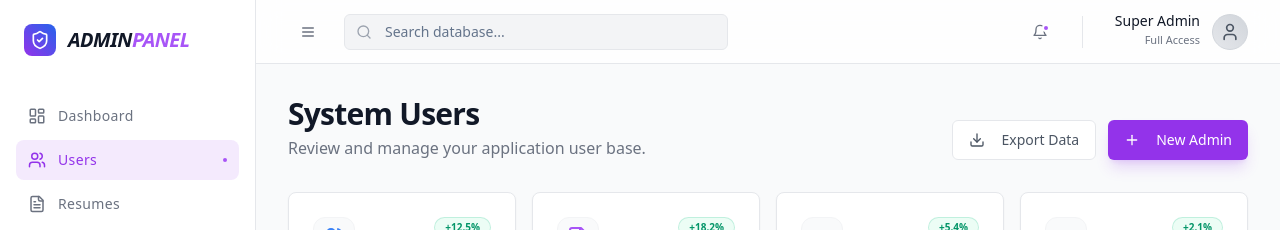
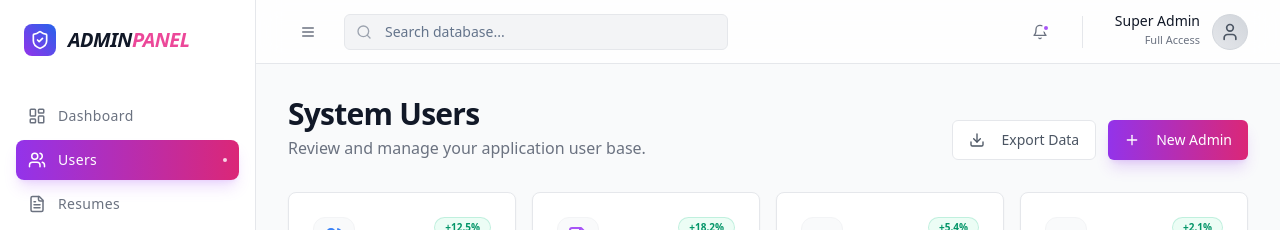
Before and after one commit to abhinavsaxena2308/AI-Resume-Builder, a React (Vite) app: page /admin in a window 1280 px wide. Shown: the top 230 px of the page. Built offline with nearby package versions, Linux system fonts and the light colour scheme; no server answers; sample sign-in values are in the browser's storage.

Commit message:
color bg change in currentstate button

```diff
--- a/src/pages/Admin.jsx
+++ b/src/pages/Admin.jsx
@@ -88,7 +88,7 @@ const Admin = () => {
                     <div className="w-8 h-8 rounded-lg bg-gradient-to-tr from-purple-600 to-blue-600 flex items-center justify-center shrink-0">
                         <ShieldCheck className="w-5 h-5 text-white" />
                     </div>
-                    {sidebarOpen && <span className="font-bold text-xl tracking-tight text-gray-900 dark:text-white uppercase italic">Admin<span className="text-purple-500">Panel</span></span>}
+                    {sidebarOpen && <span className="font-bold text-xl tracking-tight text-gray-900 dark:text-white uppercase italic">Admin<span className="text-pink-500">Panel</span></span>}
                 </div>
 
                 <nav className="flex-1 px-4 py-4 space-y-1 overflow-y-auto no-scrollbar">
@@ -169,7 +169,7 @@ const Admin = () => {
                                     <Download className="w-4 h-4 mr-2" />
                                     Export Data
                                 </Button>
-                                <Button className="bg-purple-600 hover:bg-purple-700 text-white shadow-lg shadow-purple-600/20">
+                                <Button className="bg-gradient-to-r from-purple-600 to-pink-600  text-white shadow-lg shadow-purple-600/20">
                                     <Plus className="w-4 h-4 mr-2" />
                                     New Admin
                                 </Button>
@@ -287,16 +287,16 @@ const SidebarItem = ({ icon, label, active = false, onClick, danger = false, col
         onClick={onClick}
         className={`
       w-full flex items-center gap-3 px-3 py-2.5 rounded-lg transition-all group
-      ${active ? "bg-purple-600/10 text-purple-600 dark:text-purple-400" : "text-gray-500 hover:bg-gray-100 dark:hover:bg-[#151515] hover:text-gray-900 dark:hover:text-gray-300"}
+      ${active ? "bg-gradient-to-r from-purple-600 to-pink-600 text-white shadow-lg shadow-purple-500/20" : "text-gray-500 hover:bg-gray-100 dark:hover:bg-[#151515] hover:text-gray-900 dark:hover:text-gray-300"}
       ${danger ? "hover:bg-red-500/10 hover:text-red-600 dark:hover:text-red-400" : ""}
       ${collapsed ? "justify-center" : ""}
     `}
     >
-        <div className={`shrink-0 ${active ? "text-purple-600 dark:text-purple-400" : "group-hover:text-gray-900 dark:group-hover:text-gray-300 transition-colors"}`}>
+        <div className={`shrink-0 ${active ? "text-white" : "group-hover:text-gray-900 dark:group-hover:text-gray-300 transition-colors"}`}>
             {React.cloneElement(icon, { size: 18 })}
         </div>
         {!collapsed && <span className="text-sm font-medium tracking-wide">{label}</span>}
-        {active && !collapsed && <div className="ml-auto w-1 h-1 rounded-full bg-purple-500 dark:bg-purple-400" />}
+        {active && !collapsed && <div className="ml-auto w-1 h-1 rounded-full bg-white/80" />}
     </button>
 );
 
```
